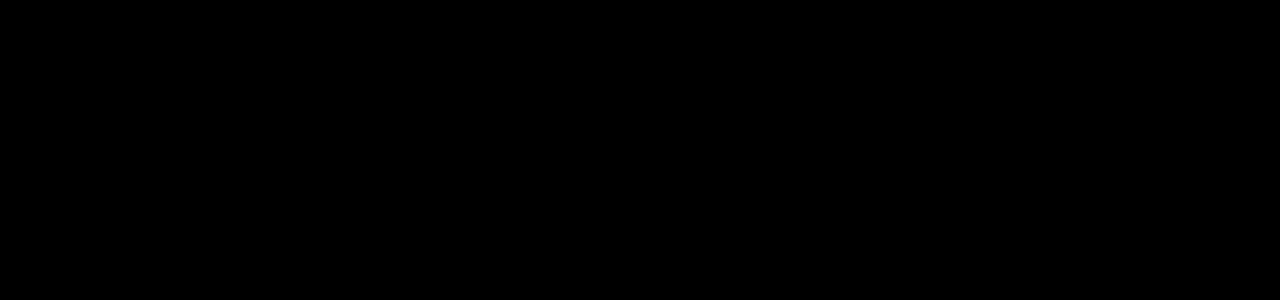
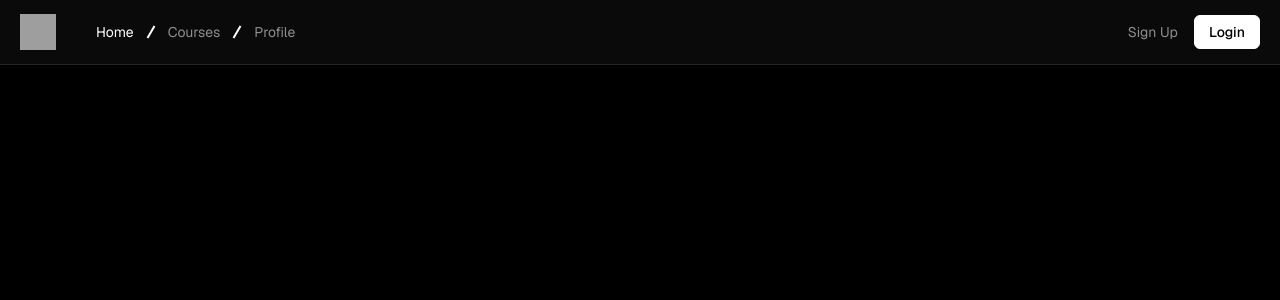
Before and after one commit to quantumrahman/skillsphere-learn, a Next.js app: page / in a window 1280 px wide. Shown: the top 300 px of the page. Built offline with nearby package versions, Linux system fonts and the light colour scheme; grey boxes are pictures that could not be loaded.

Commit message:
feat: implement header component

```diff
--- a/src/app/(main)/layout.jsx
+++ b/src/app/(main)/layout.jsx
@@ -1,5 +1,7 @@
 import { Geist, Geist_Mono } from "next/font/google";
 import "../globals.css";
+
+import Header from "@/components/shared/Header/Header";
 
 const geist = Geist({
     variable: "--font-geist-sans",
@@ -19,6 +21,7 @@ export const metadata = {
 export default function MainLayout({ children }) {
     return (
         <main className={`${geist.variable} ${geist_mono.variable} w-full min-h-screen antialiased`}>
+            <Header />
             {children}
         </main>
     );
```
